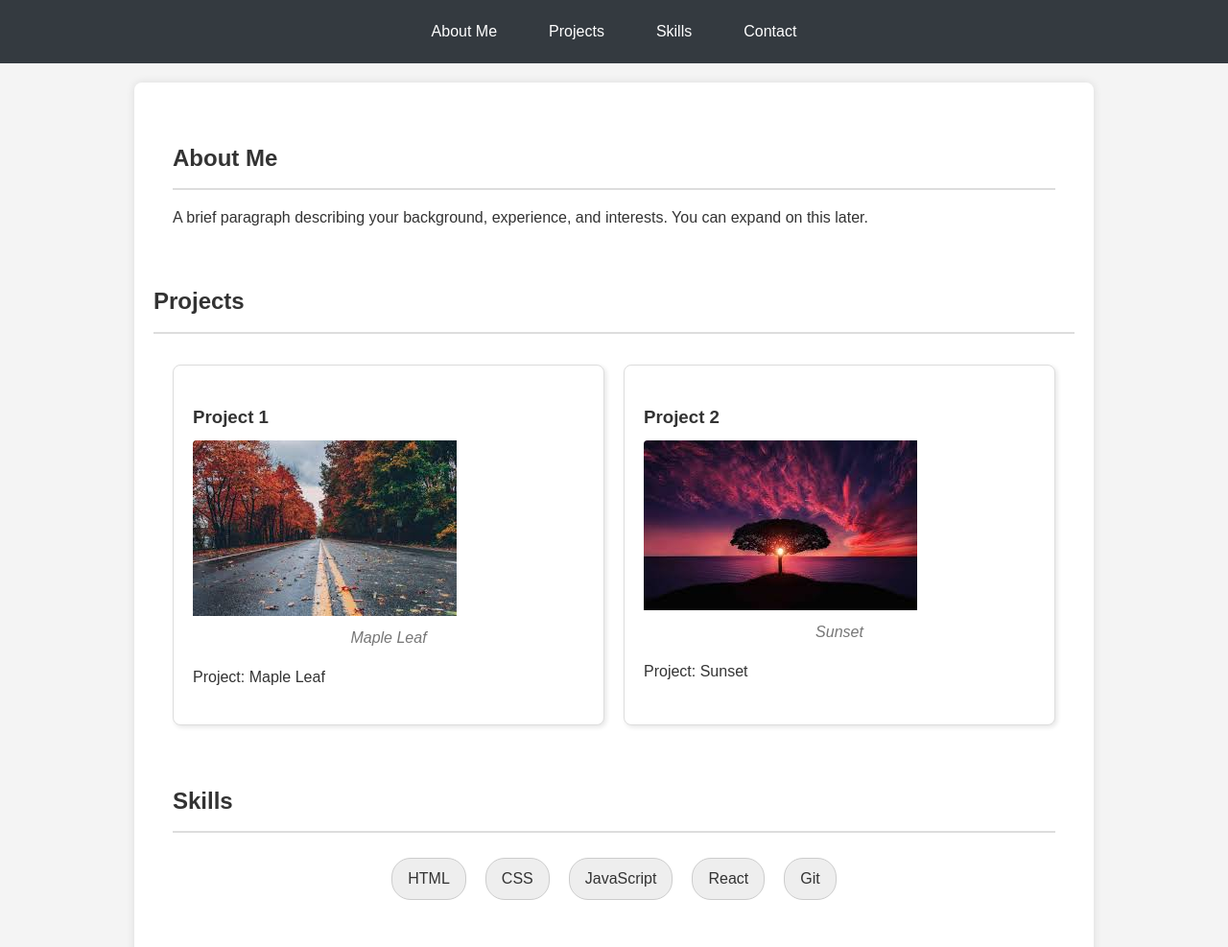
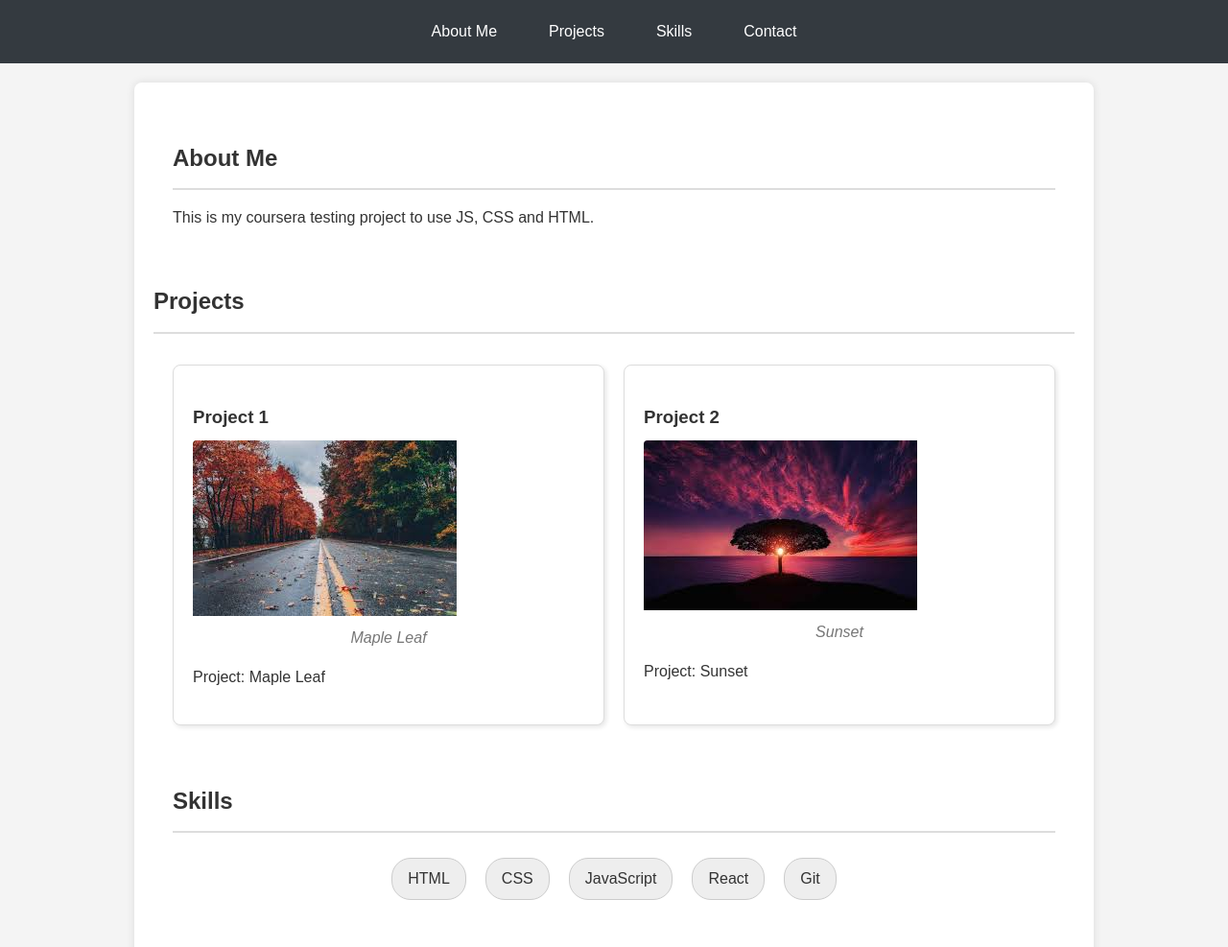
Before and after one commit to Ethanone7/coursera-portfolio, a plain HTML site: page index.html in a window 1280 px wide. Shown: the top 987 px of the page at 96% size. Drawn offline with Linux system fonts and the light colour scheme.

Commit message:
feat: add more about me

```diff
--- a/index.html
+++ b/index.html
@@ -24,7 +24,7 @@
     <main>
         <section id="about-me">
             <h2>About Me</h2>
-            <p>A brief paragraph describing your background, experience, and interests. You can expand on this later.
+            <p>This is my coursera testing project to use JS, CSS and HTML.
             </p>
         </section>
         <h2>Projects</h2>
```
